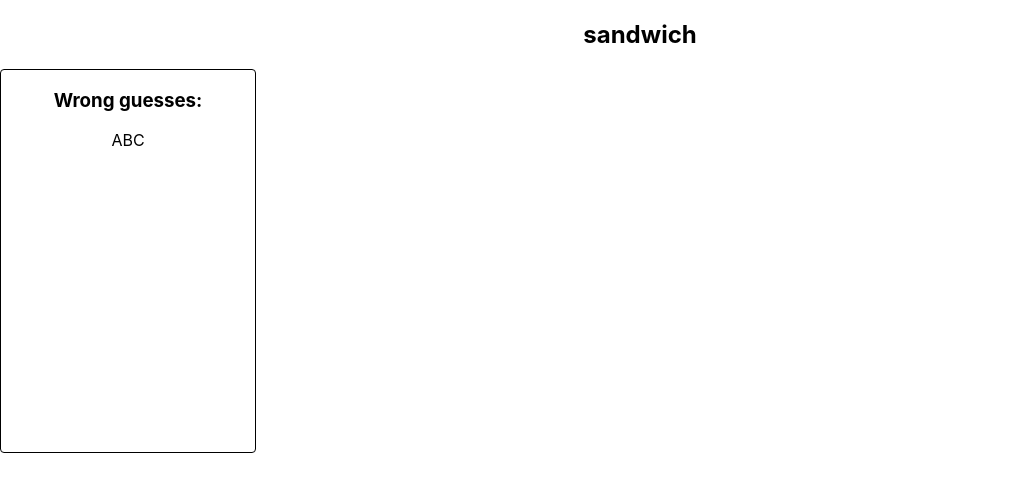
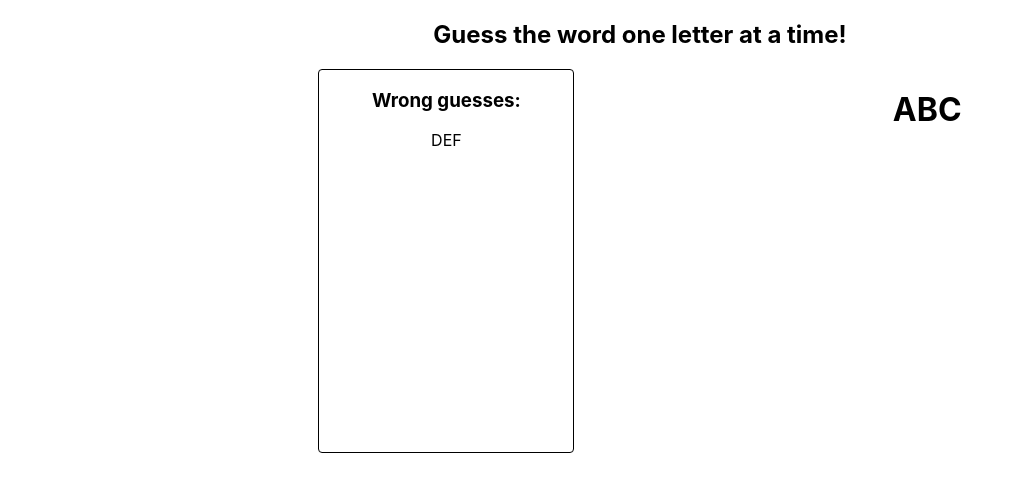
Before and after one commit to zacharialutz/Dictionary_Hangman, a React app: page / in a window 1280 px wide. Shown: the whole page, without its empty margins (0-1024 px from the left). Built offline with nearby package versions, Linux system fonts and the light colour scheme.

Commit message:
rudimentary Word component and update to Answer / Header

```diff
--- a/src/components/Answer/Answer.js
+++ b/src/components/Answer/Answer.js
@@ -2,7 +2,9 @@ import React from 'react';
 import './Answer.css';
 
 export default function Answer(props) {
+	const display = props.word ? props.word : 'Guess the word one letter at a time!';
+
 	return (
-		<h2>{props.word}</h2>
+		<h2 className={'Answer'}>{display}</h2>
 	)
 }
--- a/src/components/App/App.css
+++ b/src/components/App/App.css
@@ -2,15 +2,9 @@
   text-align: center;
 }
 
-.App-header {
-  background-color: #282c34;
-  min-height: 100vh;
+.row {
   display: flex;
-  flex-direction: column;
-  align-items: center;
-  justify-content: center;
-  font-size: calc(10px + 2vmin);
-  color: white;
+  justify-content: space-evenly;
 }
 
 .bordered {
--- a/src/components/App/App.js
+++ b/src/components/App/App.js
@@ -2,6 +2,7 @@ import React from 'react';
 import './App.css';
 
 import Answer from '../Answer/Answer';
+import Word from '../Word/Word';
 import WrongGuesses from '../WrongGuesses/WrongGuesses';
 
 const STORE = {
@@ -13,6 +14,8 @@ export default class App extends React.Component {
   constructor(props) {
     super(props);
     this.state = {
+      playing: true,
+
       word: null,
       rightGuesses: [],
       wrongGuesses: [],
@@ -25,8 +28,11 @@ export default class App extends React.Component {
   render() {
     return (
       <div className='App'>
-        <Answer word={'sandwich'} />
-        <WrongGuesses list={STORE.rightGuesses} />
+        <Answer word={this.state.word} />
+        <div className={'row'}>
+          <WrongGuesses list={STORE.wrongGuesses} />
+          <Word readout={STORE.rightGuesses} />
+        </div>
       </div>
     );
   }
--- /dev/null
+++ b/src/components/Word/Word.js
@@ -0,0 +1,10 @@
+import React from 'react';
+import './Word.css';
+
+export default function Word(props) {
+	return (
+		<header>
+			<h1 className='Readout'>{props.readout}</h1>
+		</header>
+	)
+}
```
Also changed, not shown: src/components/Answer/Answer.test.js (+13 -6 lines), src/components/App/App.test.js (+1 -1 lines), src/components/Word/Word.test.js (added, +14 -0 lines), src/components/Word/Word.css (added).
